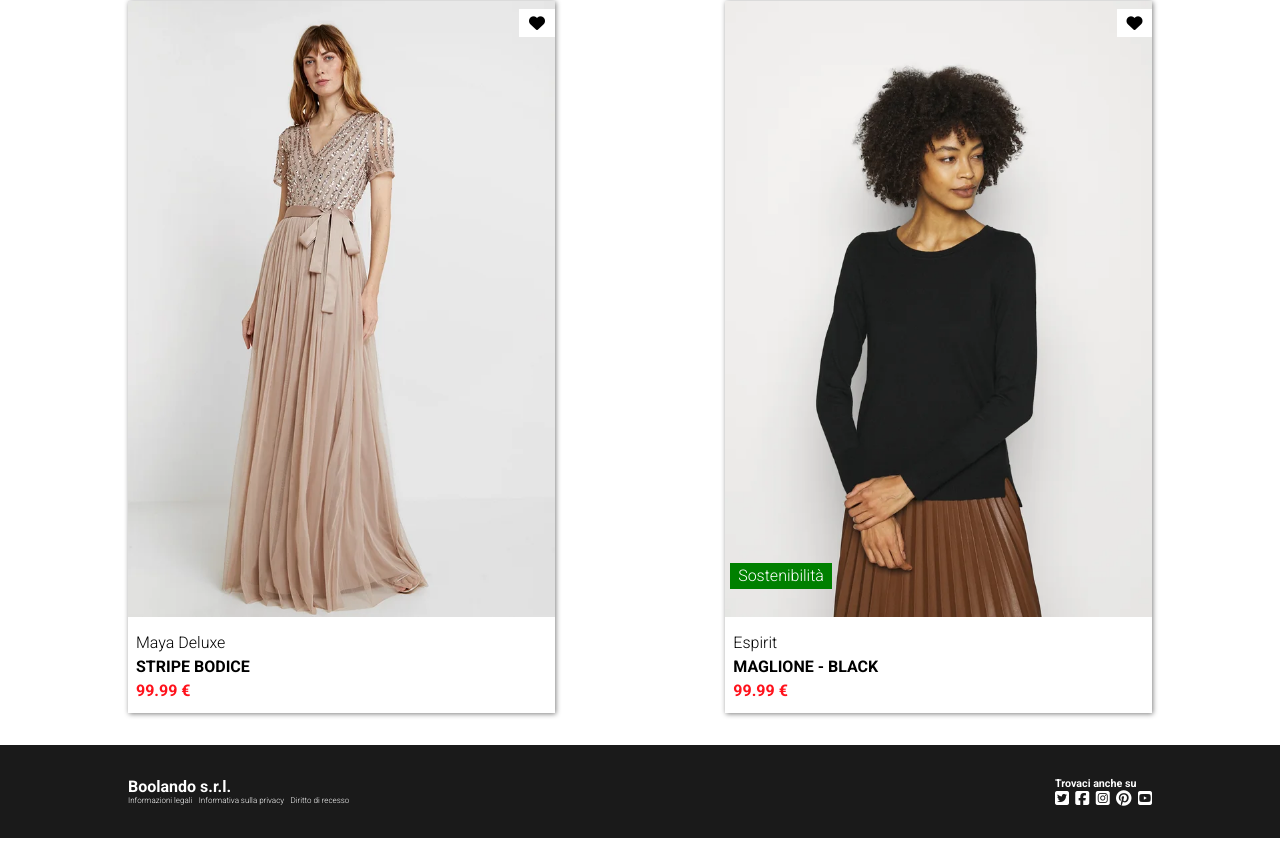
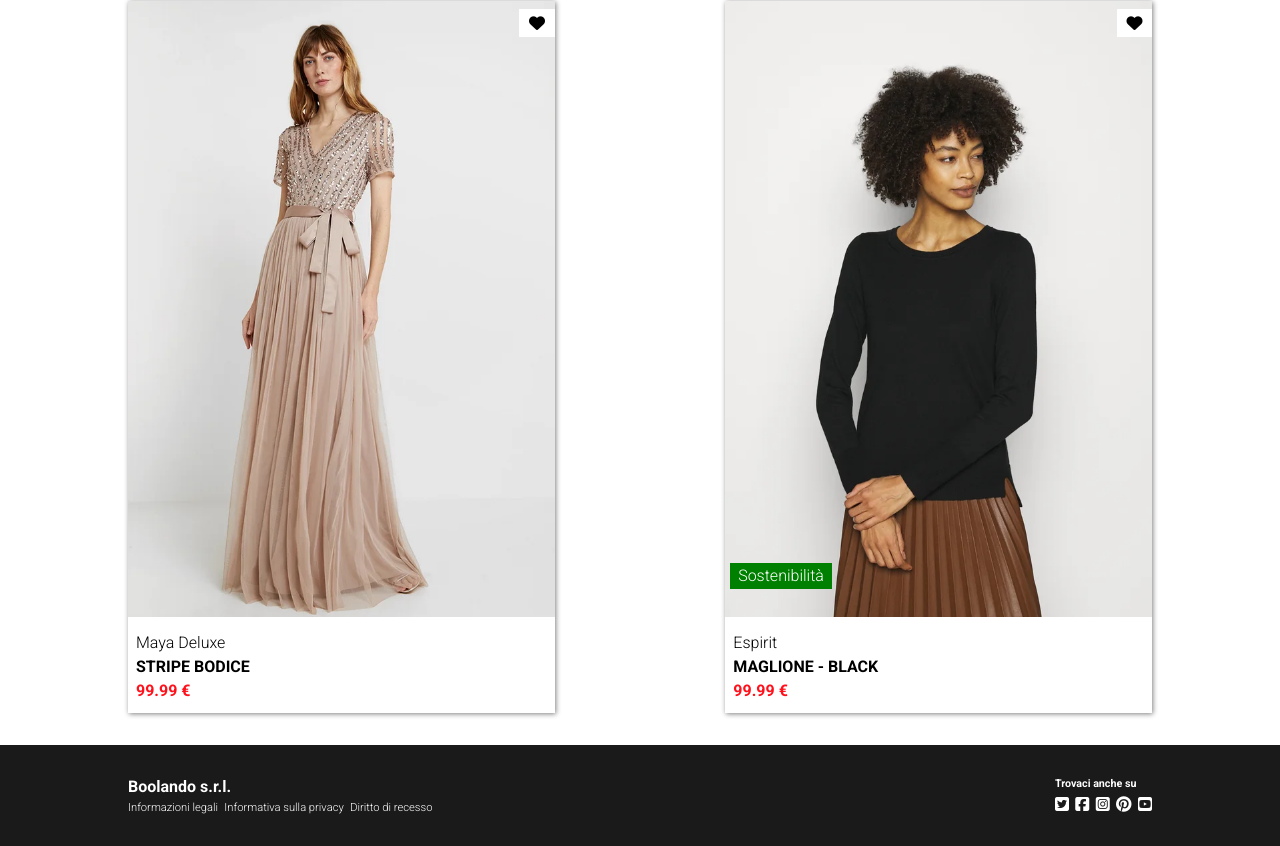
Before and after one commit to PaoloMarzocchi/vite-boolando, a Vue app: page / in a window 1280 px wide. Shown: the part 1616-2462 px from the top of the page. Built offline with nearby package versions, Linux system fonts and the light colour scheme.

Commit message:
add footer elements dinamically and edit footer style

```diff
--- a/src/assets/scss/partials/_footer.scss
+++ b/src/assets/scss/partials/_footer.scss
@@ -5,19 +5,26 @@
     color: $bool-light;
     padding: 2rem 0;
 
+    a {
+        text-decoration: none;
+        color: inherit;
+    }
+
     .container {
         justify-content: space-between;
 
-        .business {
+        .company {
 
-            .business-info {
-                font-size: 0.5rem;
+            .company-info {
+                font-size: 0.7rem;
                 gap: 0.4rem;
+                margin-top: 0.3rem;
             }
         }
 
         .social-icons {
             gap: 0.4rem;
+            margin-top: 0.3rem;
         }
     }
 }
--- a/src/components/AppFooter.vue
+++ b/src/components/AppFooter.vue
@@ -1,6 +1,13 @@
 <script>
 export default {
     name: 'AppFooter',
+    data() {
+        return {
+            companyName: 'Boolando s.r.l.',
+            legalInfos: ['Informazioni legali', 'Informativa sulla privacy', 'Diritto di recesso'],
+            socialIcons: ["fa-brands fa-square-twitter", "fa-brands fa-square-facebook", "fa-brands fa-square-instagram", "fa-brands fa-pinterest", "fa-brands fa-square-youtube"]
+        }
+    }
 }
 </script>
 
@@ -8,23 +15,21 @@ export default {
     <footer class="site-footer">
         <div class="container d-flex">
 
-            <section class="business">
-                <h4> Boolando s.r.l.</h4>
-                <ul class="business-info d-flex">
-                    <li>Informazioni legali</li>
-                    <li>Informativa sulla privacy</li>
-                    <li>Diritto di recesso</li>
+            <section class="company">
+                <h4> {{ companyName }}</h4>
+                <ul class="company-info d-flex">
+                    <li v-for="info in legalInfos">
+                        <a href="#">{{ info }}</a>
+                    </li>
                 </ul>
             </section>
 
             <div class="social">
                 <h6>Trovaci anche su</h6>
                 <div class="social-icons d-flex">
-                    <i class="fa-brands fa-square-twitter" style="color: #ffffff;"></i>
-                    <i class="fa-brands fa-square-facebook" style="color: #ffffff;"></i>
-                    <i class="fa-brands fa-square-instagram" style="color: #ffffff;"></i>
-                    <i class="fa-brands fa-pinterest" style="color: #ffffff;"></i>
-                    <i class="fa-brands fa-square-youtube" style="color: #ffffff;"></i>
+                    <a href="#" v-for="icon in socialIcons">
+                        <i :class="icon" style="color: #ffffff;"></i>
+                    </a>
                 </div>
             </div>
         </div>
```
